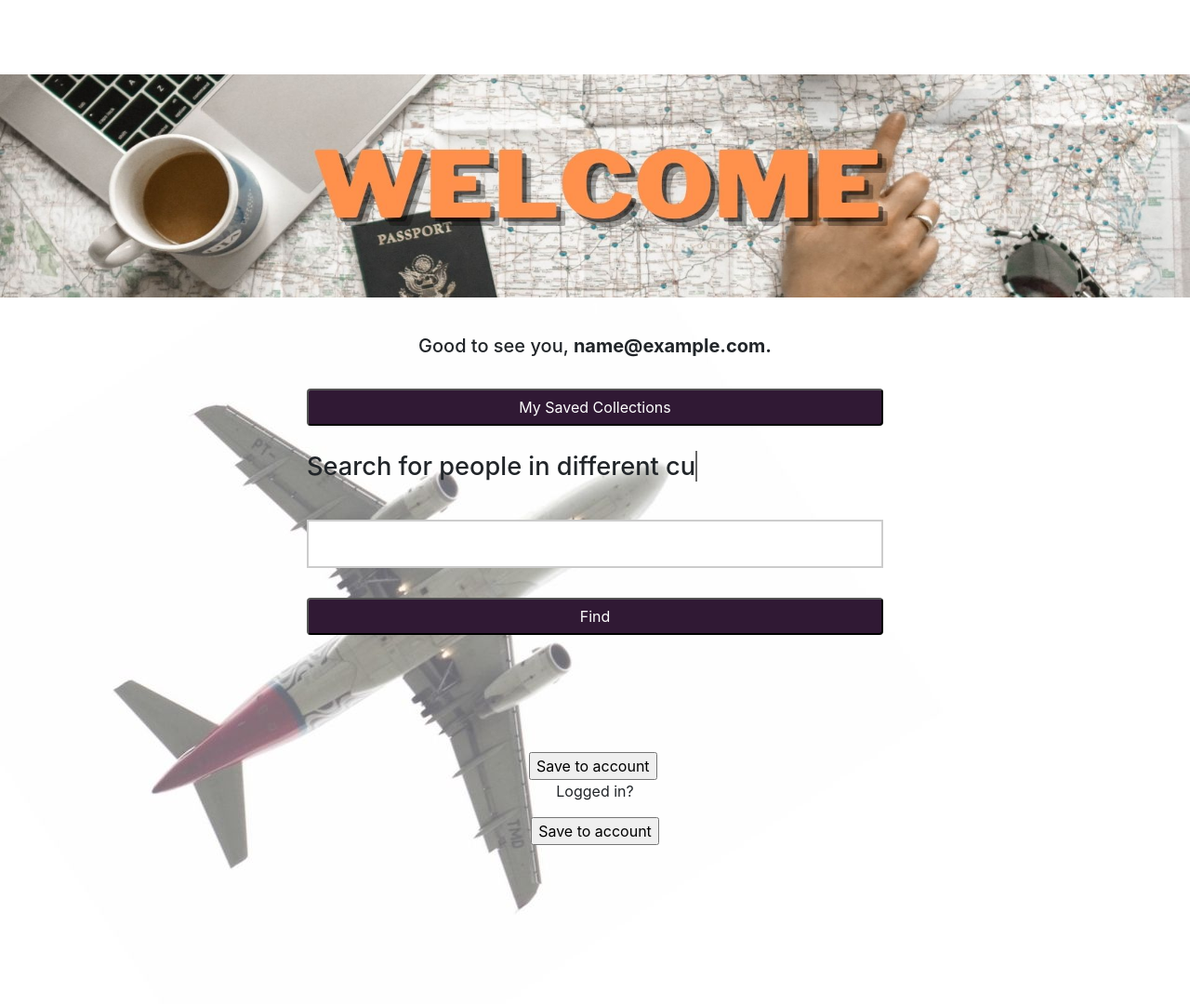
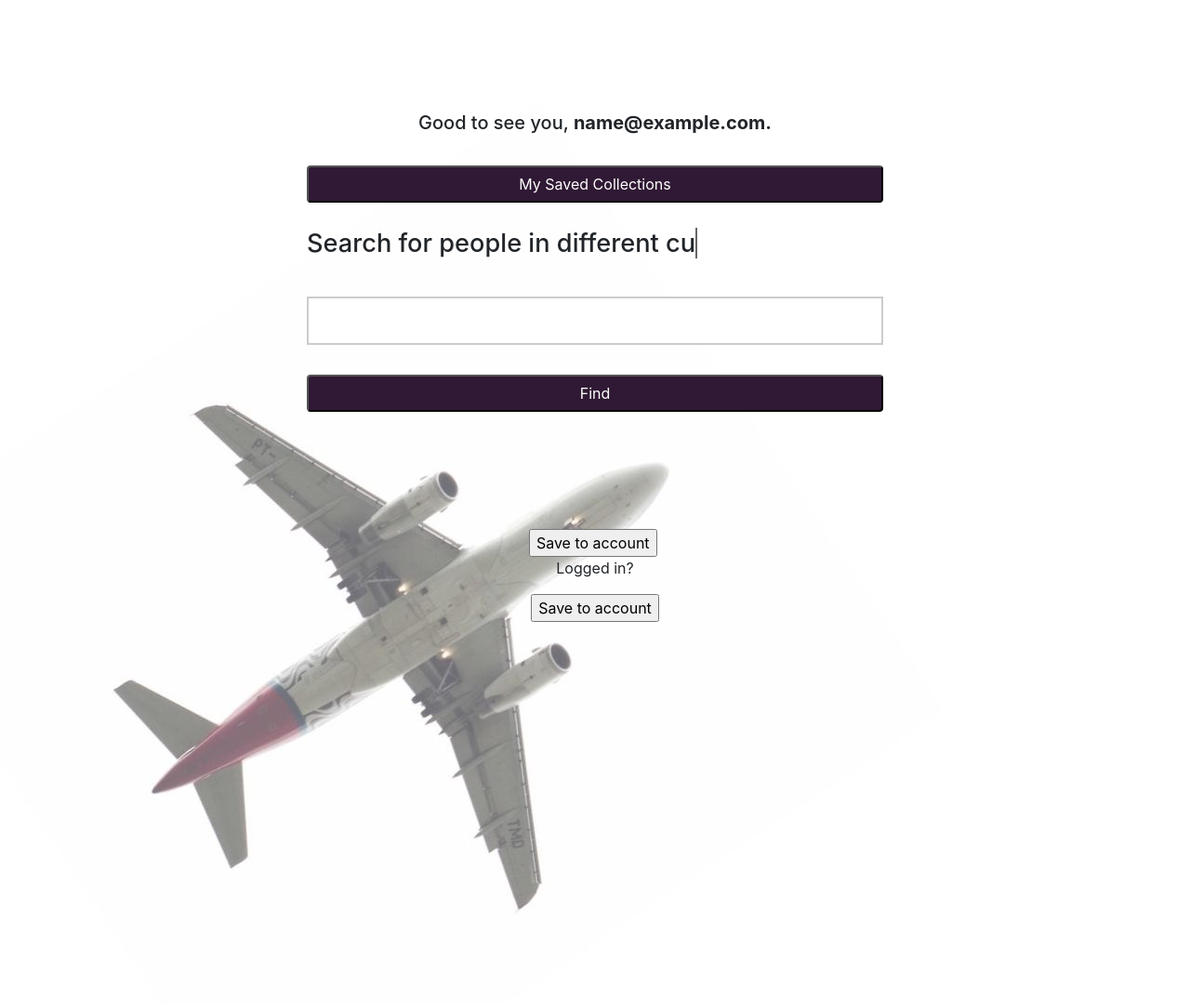
Before and after one commit to debiday/divercity_image_search, a Flask app: page /user-page in a window 1280 px wide; the page is wider, and only the part inside the window is pictured. Shown: that part at 93% size. Run offline with Flask 2, Linux system fonts and the light colour scheme; the visitor is signed in with stand-in values (Sample User, id 1); data comes from the database, SQL or seed files in the repository; some libraries are stand-ins or nearby versions.

Commit message:
Set page load at the top and remove user page header

```diff
--- a/templates/user-page.html
+++ b/templates/user-page.html
@@ -6,12 +6,9 @@
 <div class="user-header">
   <img id="header-img-base" src="static/images/user.jpg" alt="header-image">
   </div>
-<!-- Image credits: Isabella Mendes, Pexels -->
+<!------ Image credits: Isabella Mendes, Pexels, Airplane ------->
 
 <!------------------------User-Nav------------------------------->
-<div class="user-header-1">
-  <img id="header-img-base" style="width:100vw; height:30vh;" src="static/images/user-header.jpg" alt="header-image">
-  </div>
 
 <!------------------------End-User-Nav------------------------------->
 <div style="text-align:center;">
```
Also changed, not shown: templates/homepage.html (+7 -1 lines).
